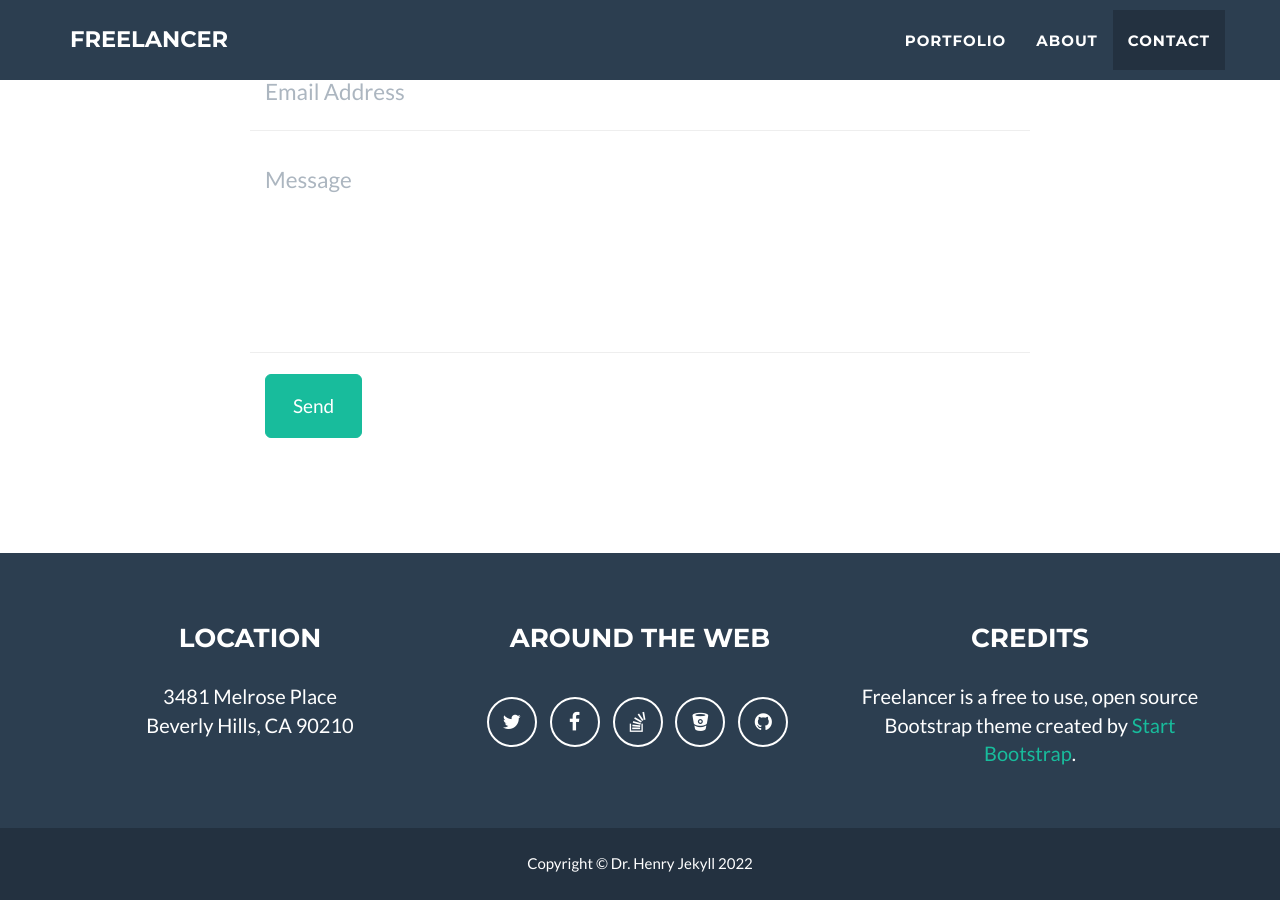
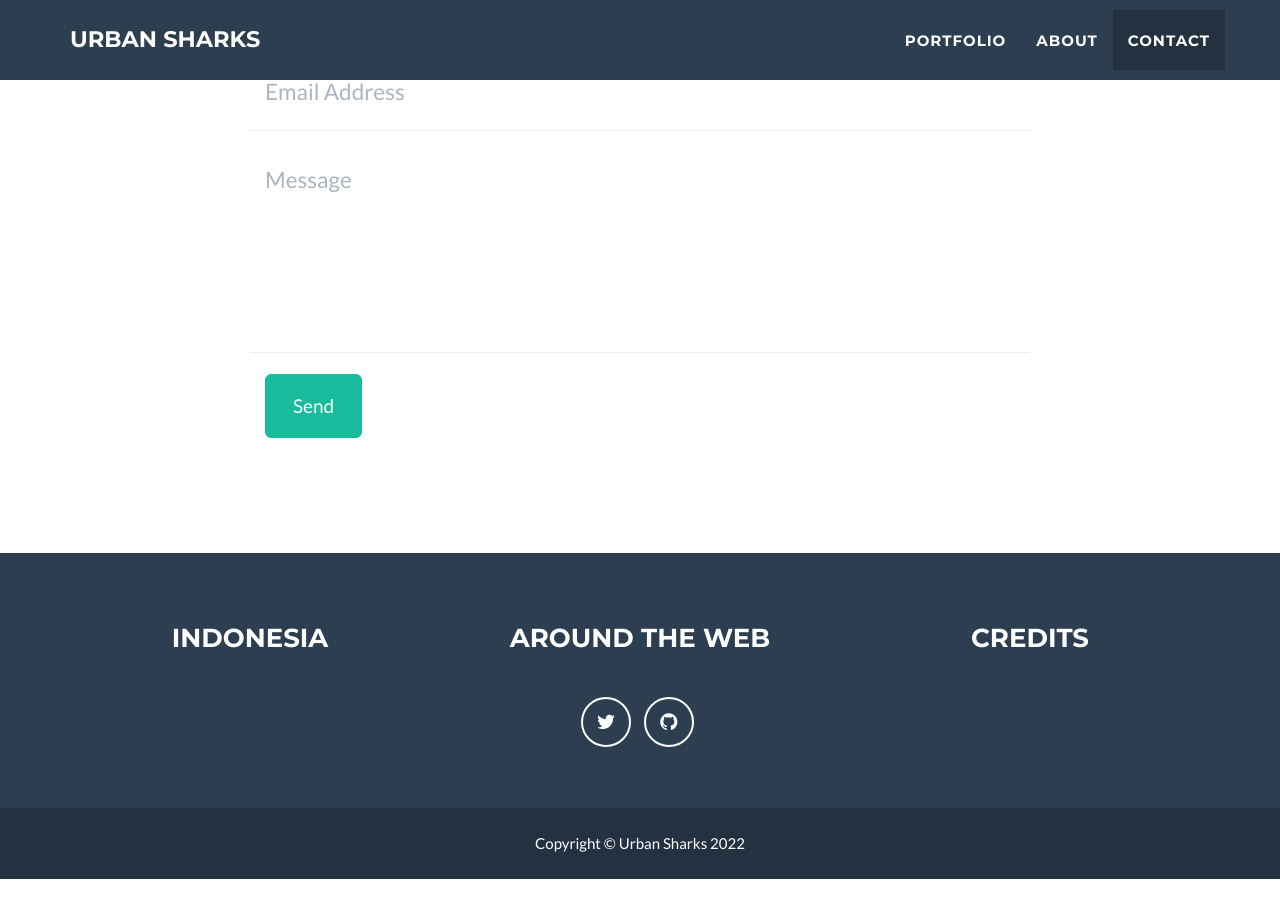
Before and after one commit to DYORBOY/urbansharks.github.io, a Jekyll site: the page built from _posts/2014-07-18-project-1.markdown, in a window 1280 px wide and 900 px high, scrolled down 3376 px. Built offline with Jekyll 4.4.1, drawn with Linux system fonts in a browser that asks for light colours; after the commit the page ends 4255 px from its top, so only the background shows below that; some of the changed text lies outside the part shown.

Commit message:
Update _config.yml

```diff
--- a/_config.yml
+++ b/_config.yml
@@ -1,11 +1,11 @@
 # Site settings
-title: Freelancer
+title: Urban Sharks
 email: your-email@domain.com
 url: https://github.com/urbansharks/urbansharks.github.io
-description: "Write an awesome description for your new site here. You can edit this line in _config.yml. It will appear in your document head meta (for Google search results) and in your feed.xml site description."
-keywords: "your keywords, separated by commas"
-skills: "Web Developer - Graphic Artist - User Experience Designer"
-meta_author: LastName FirstName
+description: "Urban Sharks NFT"
+keywords: "nft, nfts, ooensea, urban sharks"
+skills: "Pixel Art Artist- Graphic Artist - User Experience Designer"
+meta_author: Lord Shark
 
 # Google webmaster tools
 google_verify:
@@ -32,31 +32,31 @@ color:
 
 # Footer settings
 footer:
-  copyright: Dr. Henry Jekyll
-  location: Location
+  copyright: Urban Sharks
+  location: Indonesia
   social: Around the Web
   credits: Credits
 
 # Social networks usernames (many more available: google-plus, flickr, dribbble, pinterest, instagram, tumblr, linkedin, etc.)
 social:
   - title: twitter
-    url: http://twitter.com/jekyllrb
-  - title: facebook
-    url:
-  - title: stack-overflow
-    url: http://stackoverflow.com/questions/tagged/jekyll
-  - title: bitbucket
-    url: http://bitbucket.org/jekyll
+    url: http://twitter.com/urbansharks_
+
+
+
+
+
+
   - title: github
-    url: http://github.com/jekyll
+    url: http://github.com/urbansharks
 
 # Postal address (add as many lines as necessary)
-address:
-  - line: 3481 Melrose Place
-  - line: Beverly Hills, CA 90210
+
+
+
 
 # Credits content
-credits: 'Freelancer is a free to use, open source Bootstrap theme created by <a href="http://startbootstrap.com">Start Bootstrap</a>.'
+
 
 # Build settings
 markdown: kramdown
```
